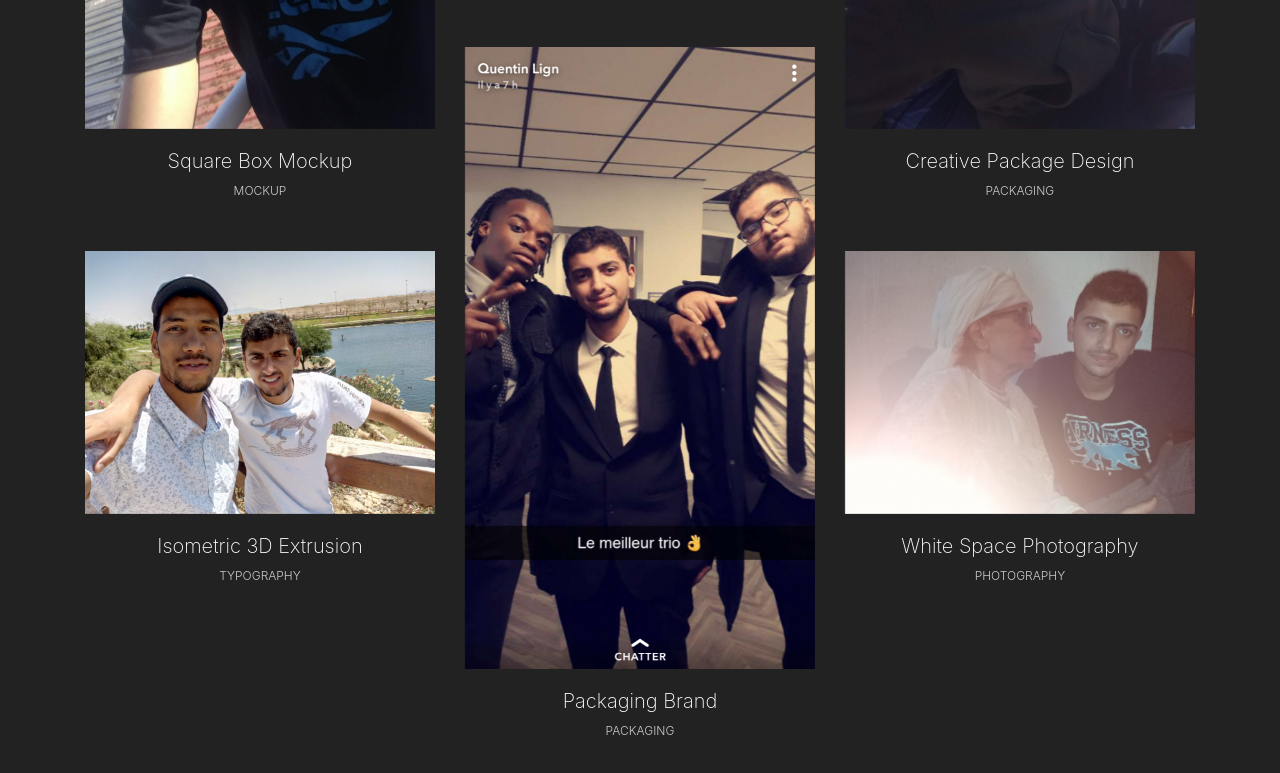
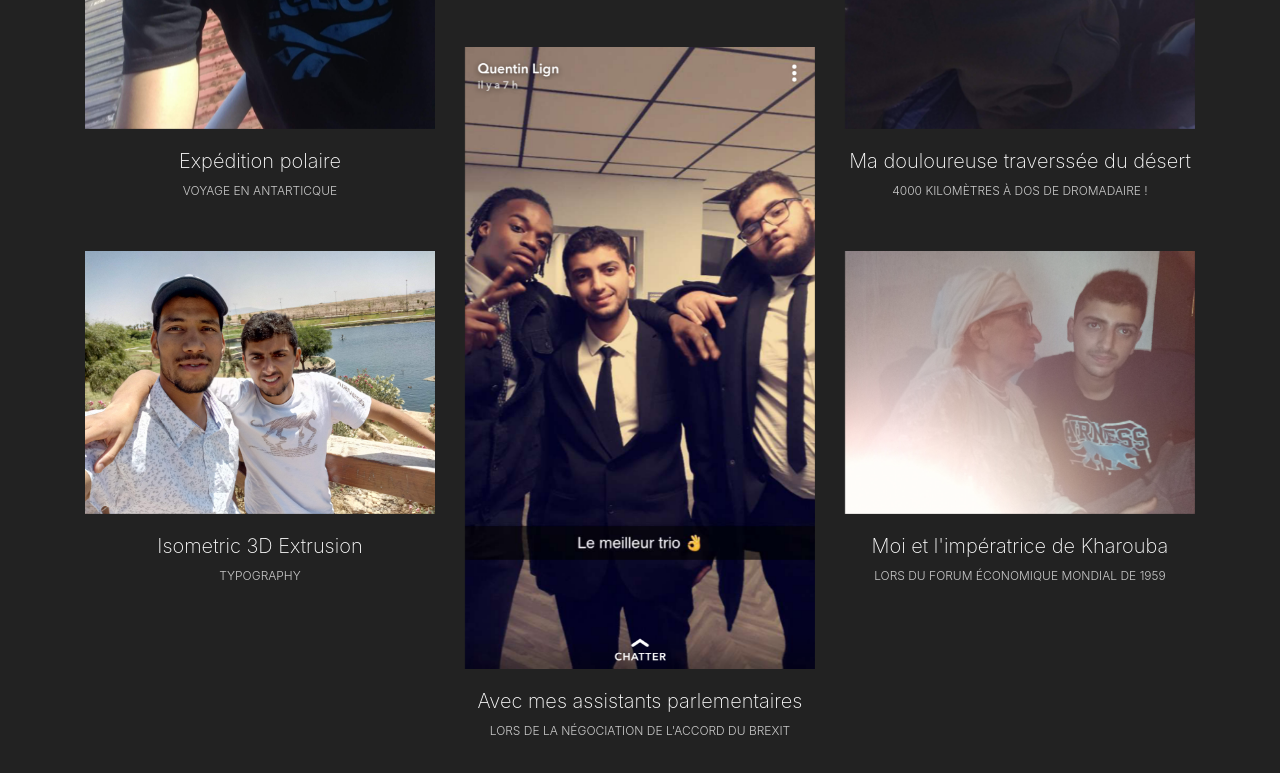
Before and after one commit to Amine372/Site_perso, a plain HTML site: page index.html in a window 1280 px wide. Shown: the part 1409-2182 px from the top of the page. Drawn offline with nearby package versions, Linux system fonts and the light colour scheme; files whose address does not match are found by name.

Commit message:
Update index.html

```diff
--- a/index.html
+++ b/index.html
@@ -92,8 +92,8 @@
 							</a>
 						</div>
 						<div class="p-inner">
-							<h4>Square Box Mockup</h4>
-							<div class="cat">Mockup</div>
+							<h4>Expédition polaire</h4>
+							<div class="cat">Voyage en Antarticque</div>
 						</div>
 					</div>
 					<div class="single-portfolio col-sm-4 all mockup">
@@ -127,8 +127,8 @@
 
 						</div>
 						<div class="p-inner">
-							<h4>Creative Package Design</h4>
-							<div class="cat">Packaging</div>
+							<h4>Ma douloureuse traverssée du désert</h4>
+							<div class="cat">4000 kilomètres à dos de dromadaire !</div>
 						</div>
 					</div>
 					<div class="single-portfolio col-sm-4 all packaging">
@@ -144,8 +144,8 @@
 							</a>
 						</div>
 						<div class="p-inner">
-							<h4>Packaging Brand</h4>
-							<div class="cat">Packaging</div>
+							<h4>Avec mes assistants parlementaires</h4>
+							<div class="cat">Lors de la négociation de l'accord du Brexit</div>
 						</div>
 					</div>
 					<div class="single-portfolio col-sm-4 all typography">
@@ -178,8 +178,8 @@
 							</a>
 						</div>
 						<div class="p-inner">
-							<h4>White Space Photography</h4>
-							<div class="cat">photography</div>
+							<h4>Moi et l'impératrice de Kharouba</h4>
+							<div class="cat">Lors du forum économique mondial de 1959</div>
 						</div>
 					</div>
 				</div>
```
